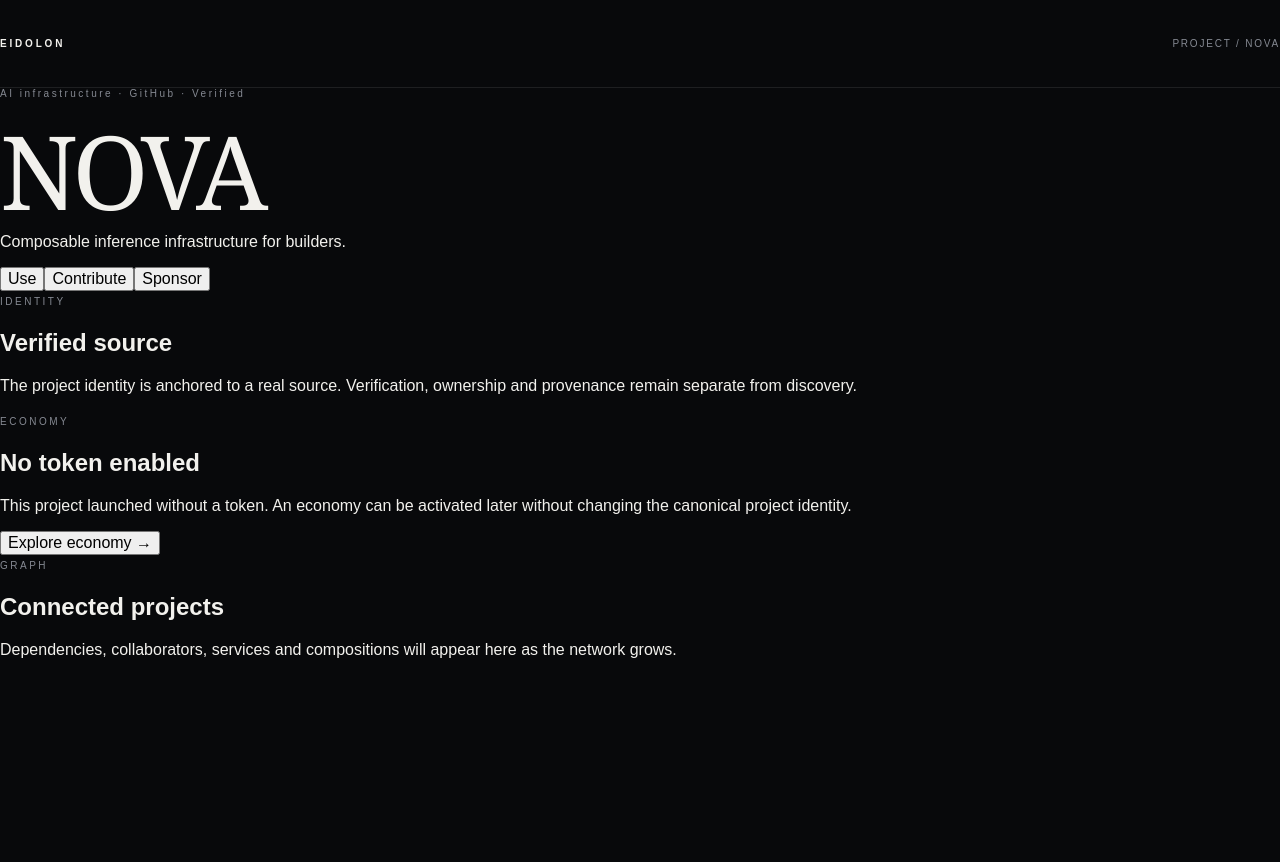
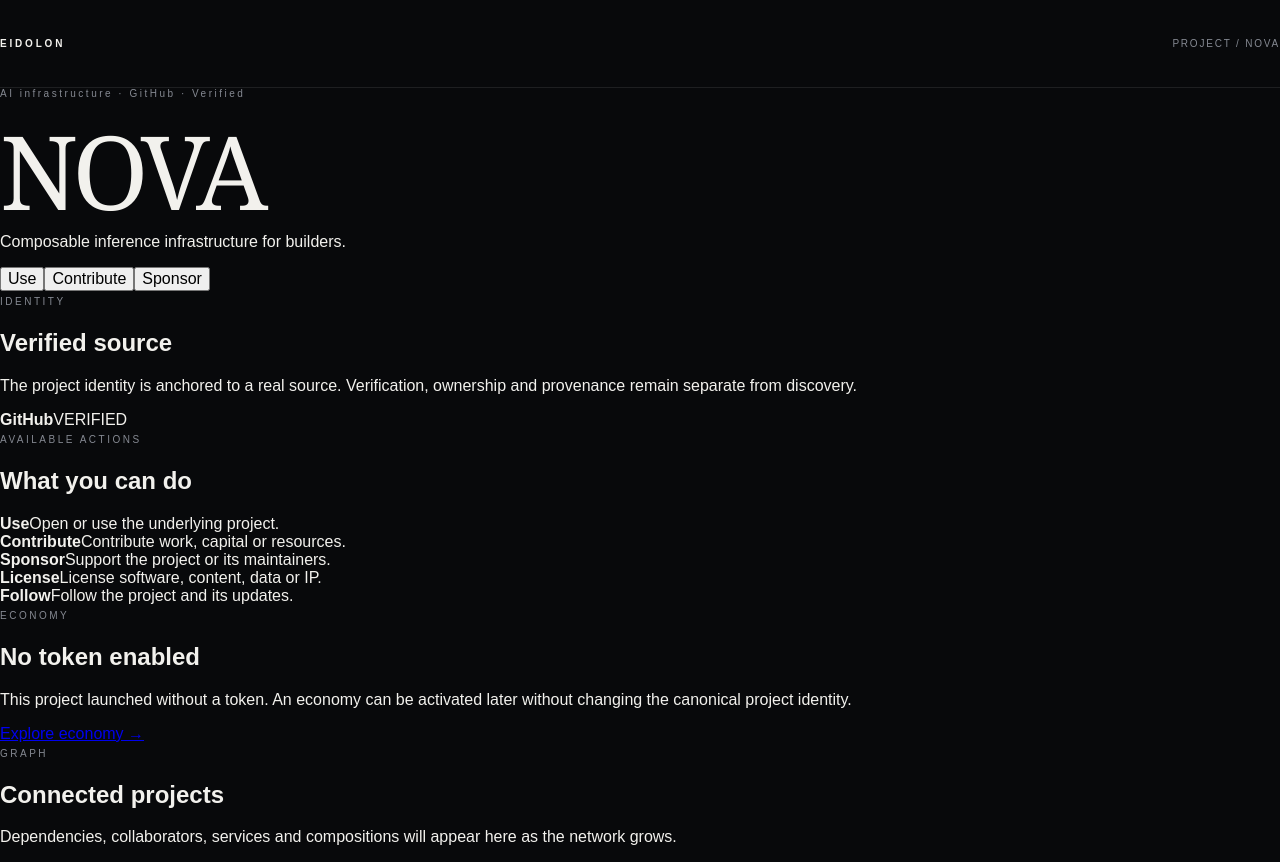
Before and after one commit to saalax4721x-coder/EIDOLON, a Next.js app: page /project in a window 1280 px wide. Before the commit the page ends 800 px from the top, so only its background shows below. Built offline with nearby package versions, Linux system fonts and the light colour scheme.

Commit message:
feat: expose verified project actions

```diff
--- a/app/project/page.tsx
+++ b/app/project/page.tsx
@@ -1,3 +1,67 @@
 import Link from "next/link";
-const data={name:"NOVA",kind:"AI infrastructure",source:"GitHub · Verified",description:"Composable inference infrastructure for builders.",actions:["Use","Contribute","Sponsor"]};
-export default function Project(){return <main className="project-page"><header className="surface-nav"><Link href="/" className="wordmark">EIDOLON</Link><span>PROJECT / NOVA</span></header><section className="project-hero"><div className="eyebrow">{data.kind} · {data.source}</div><h1>{data.name}</h1><p>{data.description}</p><div className="project-actions">{data.actions.map(x=><button key={x}>{x}</button>)}</div></section><section className="project-sections"><article><span className="eyebrow">IDENTITY</span><h2>Verified source</h2><p>The project identity is anchored to a real source. Verification, ownership and provenance remain separate from discovery.</p></article><article><span className="eyebrow">ECONOMY</span><h2>No token enabled</h2><p>This project launched without a token. An economy can be activated later without changing the canonical project identity.</p><button className="economy-link">Explore economy →</button></article><article><span className="eyebrow">GRAPH</span><h2>Connected projects</h2><p>Dependencies, collaborators, services and compositions will appear here as the network grows.</p></article></section></main>}
+import { projectActionDescriptions, projectActionLabels, type ProjectAction } from "@/lib/eidolon";
+
+const data = {
+  name: "NOVA",
+  kind: "AI infrastructure",
+  source: "GitHub · Verified",
+  description: "Composable inference infrastructure for builders.",
+  actions: ["use", "contribute", "sponsor", "license", "follow"] as ProjectAction[],
+};
+
+export default function Project() {
+  return (
+    <main className="project-page">
+      <header className="surface-nav">
+        <Link href="/" className="wordmark">EIDOLON</Link>
+        <span>PROJECT / NOVA</span>
+      </header>
+
+      <section className="project-hero">
+        <div className="eyebrow">{data.kind} · {data.source}</div>
+        <h1>{data.name}</h1>
+        <p>{data.description}</p>
+        <div className="project-actions">
+          {data.actions.slice(0, 3).map((action) => (
+            <button key={action}>{projectActionLabels[action]}</button>
+          ))}
+        </div>
+      </section>
+
+      <section className="project-sections">
+        <article>
+          <span className="eyebrow">IDENTITY</span>
+          <h2>Verified source</h2>
+          <p>The project identity is anchored to a real source. Verification, ownership and provenance remain separate from discovery.</p>
+          <div className="source-row"><strong>GitHub</strong><span>VERIFIED</span></div>
+        </article>
+
+        <article>
+          <span className="eyebrow">AVAILABLE ACTIONS</span>
+          <h2>What you can do</h2>
+          <div className="action-list">
+            {data.actions.map((action) => (
+              <div className="action-item" key={action}>
+                <strong>{projectActionLabels[action]}</strong>
+                <span>{projectActionDescriptions[action]}</span>
+              </div>
+            ))}
+          </div>
+        </article>
+
+        <article>
+          <span className="eyebrow">ECONOMY</span>
+          <h2>No token enabled</h2>
+          <p>This project launched without a token. An economy can be activated later without changing the canonical project identity.</p>
+          <Link className="economy-link" href="/economy">Explore economy →</Link>
+        </article>
+
+        <article>
+          <span className="eyebrow">GRAPH</span>
+          <h2>Connected projects</h2>
+          <p>Dependencies, collaborators, services and compositions will appear here as the network grows.</p>
+        </article>
+      </section>
+    </main>
+  );
+}
```
